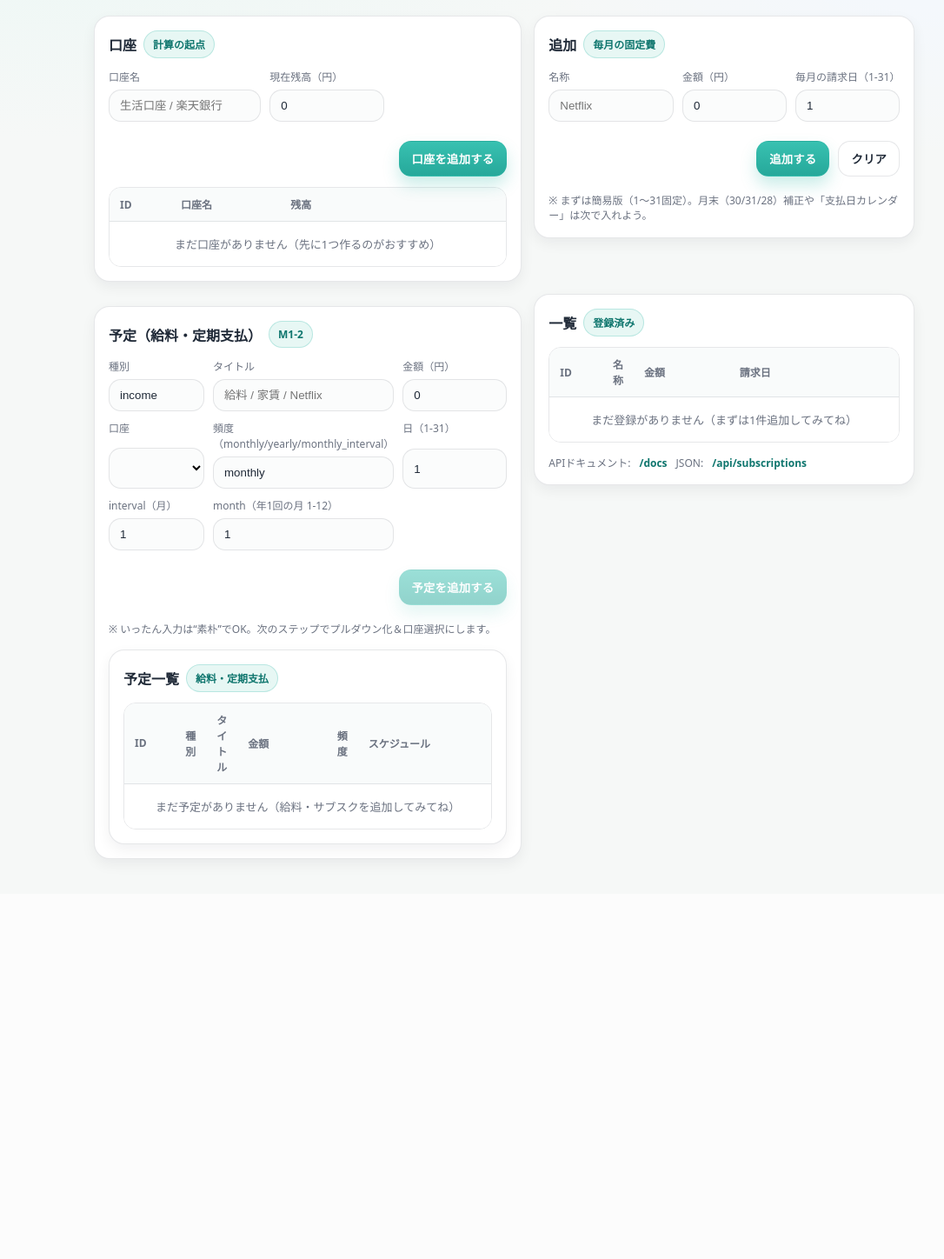
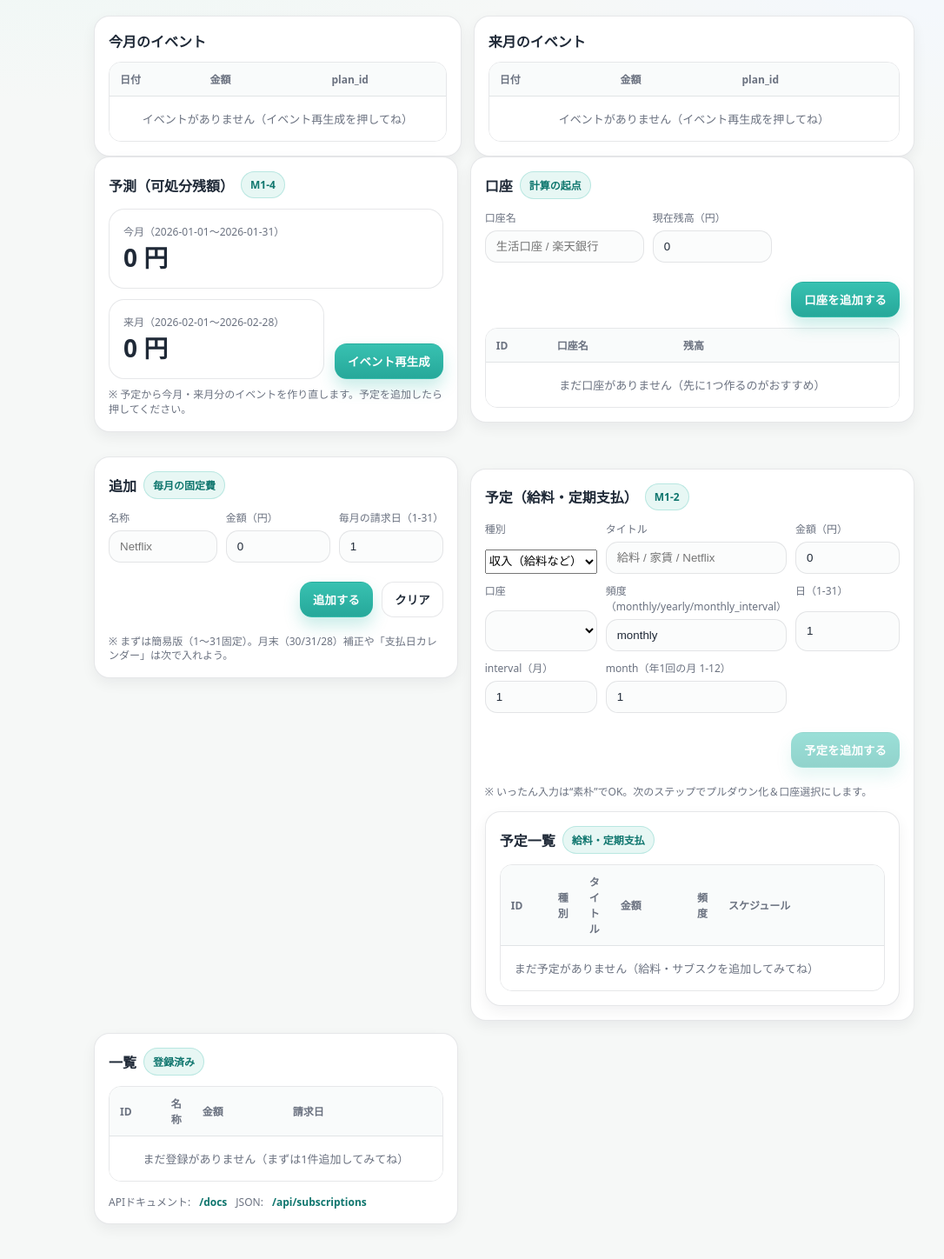
Before and after one commit to AKADRA-SAKURA/pay_app, a FastAPI app: page / in a window 1280 px wide. Shown: the part 89-1537 px from the top of the page at 87% size, without its empty margins (60-1146 px from the left). Before the commit the page ends 1084 px from the top, so only its background shows below. Run offline with FastAPI, Linux system fonts and the light colour scheme; lists and menus that the app fills with data are empty.

Commit message:
feat: M1-4 cashflow events generation and disposable balance

```diff
--- a/app/main.py
+++ b/app/main.py
@@ -3,6 +3,9 @@ from fastapi.responses import HTMLResponse, RedirectResponse
 from fastapi.templating import Jinja2Templates
 from fastapi.staticfiles import StaticFiles
 from sqlalchemy.orm import Session
+from datetime import date
+import calendar
+from app.services.scheduler import rebuild_events_for_two_months
 
 from .db import Base, engine, get_db
 from .schemas import SubscriptionCreate, SubscriptionOut
@@ -26,6 +29,26 @@ def page_index(request: Request, db: Session = Depends(get_db)):
     accounts = crud.list_accounts(db)
     plans = crud.list_plans(db)
 
+    today = date.today()
+    this_first, this_last = month_range(today)
+
+    # 来月
+    if this_first.month == 12:
+        next_first = date(this_first.year + 1, 1, 1)
+    else:
+        next_first = date(this_first.year, this_first.month + 1, 1)
+    next_first, next_last = month_range(next_first)
+
+    events_this = crud.list_events_between(db, 1, this_first, this_last)
+    events_next = crud.list_events_between(db, 1, next_first, next_last)
+
+    start_balance = crud.total_start_balance(db, 1)
+    this_net = sum(e.amount_yen for e in events_this)
+    next_net = sum(e.amount_yen for e in events_next)
+
+    free_this = start_balance + this_net
+    free_next = start_balance + this_net + next_net
+
     return templates.TemplateResponse(
         "index.html",
         {
@@ -33,6 +56,12 @@ def page_index(request: Request, db: Session = Depends(get_db)):
             "subs": subs,
             "accounts": accounts,
             "plans": plans,
+            "events_this": events_this,
+            "events_next": events_next,
+            "free_this": free_this,
+            "free_next": free_next,
+            "this_range": (this_first, this_last),
+            "next_range": (next_first, next_last),
         },
     )
 
@@ -109,3 +138,21 @@ def delete_account(account_id: int, db: Session = Depends(get_db)):
         db.delete(acc)
         db.commit()
     return RedirectResponse(url="/", status_code=303)
+
+
+def month_range(d: date):
+    first = d.replace(day=1)
+    last_day = calendar.monthrange(d.year, d.month)[1]
+    last = d.replace(day=last_day)
+    return first, last
+
+
+@app.post("/events/rebuild")
+def rebuild_events(db: Session = Depends(get_db)):
+    rebuild_events_for_two_months(db, user_id=1, today=date.today())
+    return RedirectResponse(url="/", status_code=303)
+
+@app.post("/plans/{plan_id}/delete")
+def delete_plan(plan_id: int, db: Session = Depends(get_db)):
+    crud.delete_plan(db, plan_id=plan_id, user_id=1)
+    return RedirectResponse(url="/", status_code=303)
--- a/app/templates/index.html
+++ b/app/templates/index.html
@@ -18,7 +18,64 @@
       <span class="badge">LAN: http://{{ request.client.host }}:8000</span>
     </div>
 
+<div class="grid">
+  <div class="card">
+    <h2>今月のイベント</h2>
+    <table>
+      <thead><tr><th>日付</th><th style="width:140px;">金額</th><th>plan_id</th></tr></thead>
+      <tbody>
+        {% for e in events_this %}
+        <tr><td>{{ e.date }}</td><td class="money">{{ "{:,}".format(e.amount_yen) }} 円</td><td>{{ e.plan_id }}</td></tr>
+        {% endfor %}
+        {% if events_this|length == 0 %}
+        <tr><td colspan="3" class="empty">イベントがありません（イベント再生成を押してね）</td></tr>
+        {% endif %}
+      </tbody>
+    </table>
+  </div>
+
+  <div class="card">
+    <h2>来月のイベント</h2>
+    <table>
+      <thead><tr><th>日付</th><th style="width:140px;">金額</th><th>plan_id</th></tr></thead>
+      <tbody>
+        {% for e in events_next %}
+        <tr><td>{{ e.date }}</td><td class="money">{{ "{:,}".format(e.amount_yen) }} 円</td><td>{{ e.plan_id }}</td></tr>
+        {% endfor %}
+        {% if events_next|length == 0 %}
+        <tr><td colspan="3" class="empty">イベントがありません（イベント再生成を押してね）</td></tr>
+        {% endif %}
+      </tbody>
+    </table>
+  </div>
+</div>
+
     <div class="grid">
+<div class="card" style="margin-bottom:14px;">
+  <h2>予測（可処分残額） <span class="pill">M1-4</span></h2>
+
+  <div style="display:flex; gap:12px; flex-wrap:wrap;">
+    <div class="card" style="flex:1; min-width:240px; box-shadow:none;">
+      <div style="color:var(--muted); font-size:12px;">今月（{{ this_range[0] }}〜{{ this_range[1] }}）</div>
+      <div style="font-size:28px; font-weight:800;" class="money">{{ "{:,}".format(free_this) }} 円</div>
+    </div>
+
+    <div class="card" style="flex:1; min-width:240px; box-shadow:none;">
+      <div style="color:var(--muted); font-size:12px;">来月（{{ next_range[0] }}〜{{ next_range[1] }}）</div>
+      <div style="font-size:28px; font-weight:800;" class="money">{{ "{:,}".format(free_next) }} 円</div>
+    </div>
+
+    <div style="display:flex; align-items:end;">
+      <form method="post" action="/events/rebuild" style="margin:0;">
+        <button class="btn" type="submit">イベント再生成</button>
+      </form>
+    </div>
+  </div>
+
+  <div class="hint" style="margin-top:10px;">
+    ※ 予定から今月・来月分のイベントを作り直します。予定を追加したら押してください。
+  </div>
+</div>
 <div class="card">
   <h2>口座 <span class="pill">計算の起点</span></h2>
 
@@ -104,7 +161,10 @@
   <form method="post" action="/plans" class="form">
     <label>
       種別
-      <input name="type" placeholder="income or subscription" value="income" required />
+  <select name="type" required>
+    <option value="income">収入（給料など）</option>
+    <option value="subscription">支出（定期支払）</option>
+  </select>
     </label>
 
     <label>
@@ -169,6 +229,7 @@
         <th style="width:140px;">金額</th>
         <th>頻度</th>
         <th style="width:220px;">スケジュール</th>
+        <th style="width:100px;"></th>
       </tr>
     </thead>
     <tbody>
@@ -190,6 +251,11 @@
             -
           {% endif %}
         </td>
+<td>
+  <form method="post" action="/plans/{{ p.id }}/delete" style="margin:0;">
+    <button class="btn btn-danger" type="submit">削除</button>
+  </form>
+</td>
       </tr>
       {% endfor %}
       {% if plans|length == 0 %}
```
Also changed, not shown: app/crud.py (+22 -1 lines), app/models.py (+16 -1 lines), app/services/scheduler.py (added, +73 -0 lines), migrations/versions/ee0b676af6b1_add_cashflow_events_table.py (added, +41 -0 lines).
